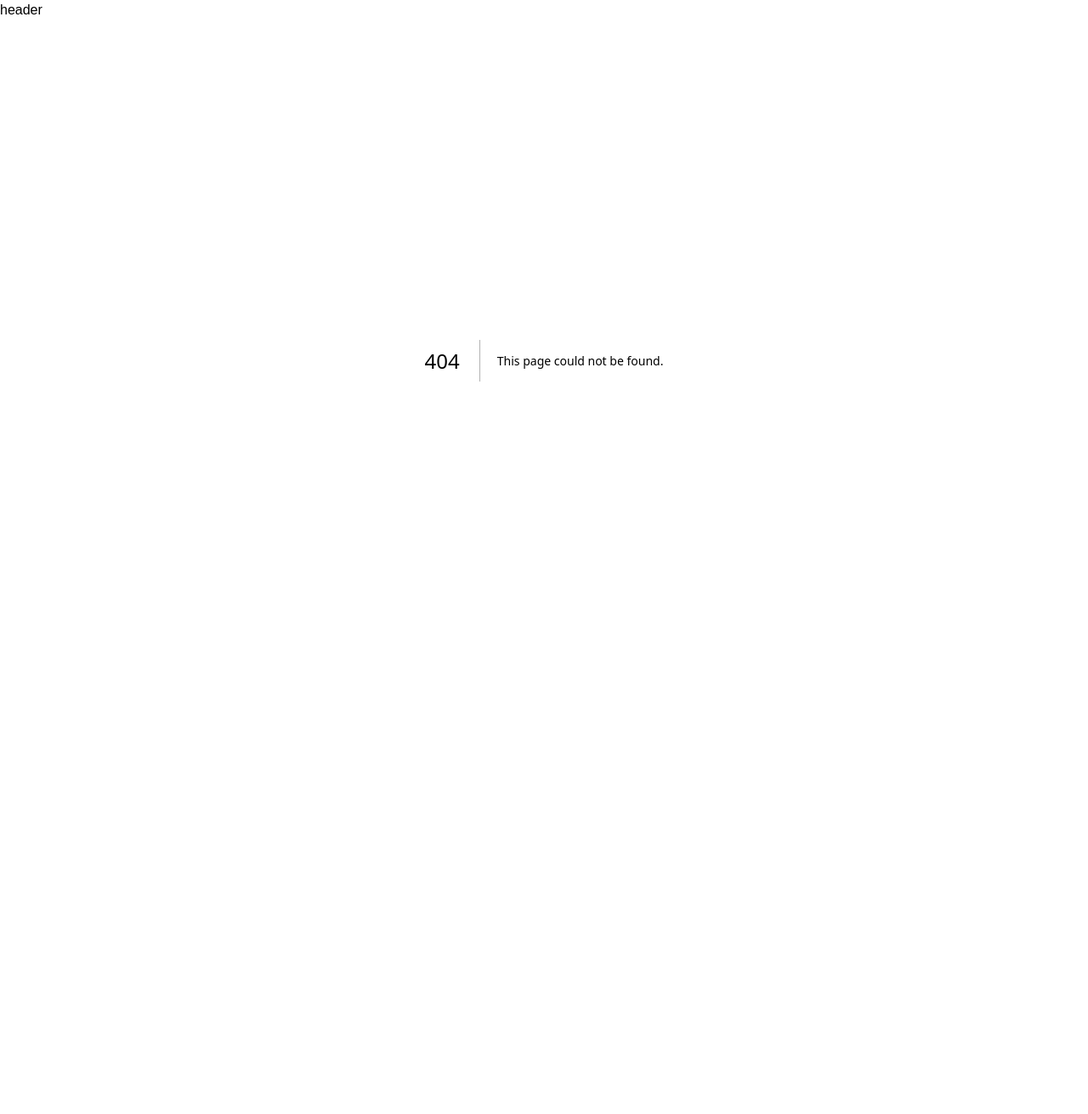
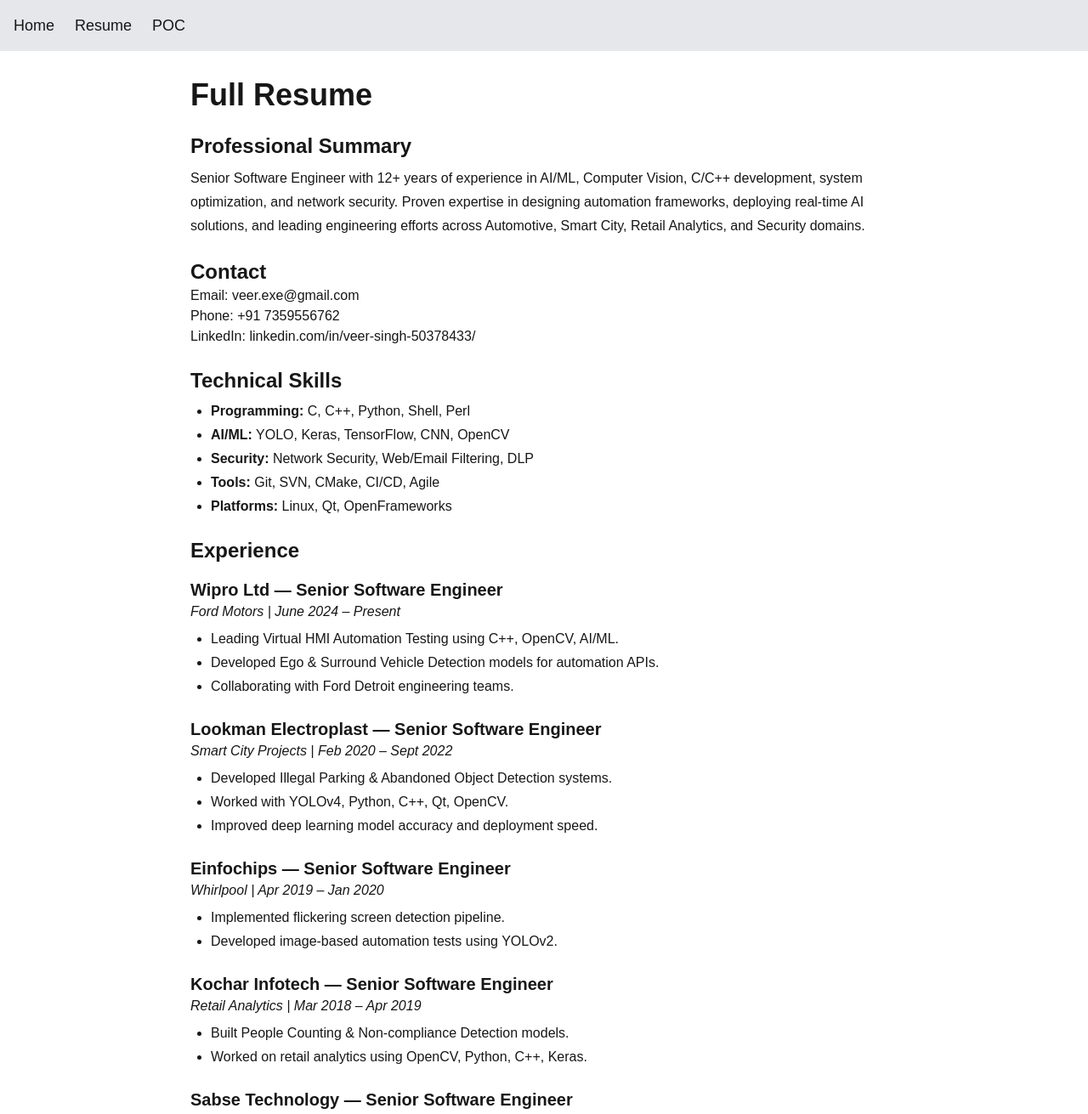
Before and after one commit to veersingh007/work_webwork, a Next.js app in the folder veer_app/: page /resume in a window 1280 px wide. Before the commit this address had no page. Shown: the top 1311 px of the page at 85% size. Before the commit the page ends 824 px from the top, so only its background shows below. Built offline with nearby package versions, Linux system fonts and the light colour scheme.

Commit message:
Updating code for resume and poc

```diff
--- a/veer_app/src/app/Next_page/page.js
+++ /dev/null
@@ -1,11 +0,0 @@
-export default function Next_page() {
-  return (
-    <div className="flex min-h-screen items-center justify-center bg-zinc-50 font-sans dark:bg-black">
-      <main className="flex min-h-screen w-full max-w-3xl flex-col items-center justify-between py-32 px-16 bg-white dark:bg-black sm:items-start">
-        <h1 className="max-w-xs text-3xl font-semibold leading-10 tracking-tight text-black dark:text-zinc-50">
-          Welcome to the Next Page!
-        </h1>
-      </main>
-    </div>
-  );
-}
--- a/veer_app/src/app/layout.js
+++ b/veer_app/src/app/layout.js
@@ -1,30 +1,26 @@
-import { Geist, Geist_Mono } from "next/font/google";
+// =====================
+// Add a simple navigation bar on all pages
+// =====================
+// app/layout.js
+// =====================
 import "./globals.css";
-import Header from "@/components/Header";
 
-const geistSans = Geist({
-  variable: "--font-geist-sans",
-  subsets: ["latin"],
-});
-
-const geistMono = Geist_Mono({
-  variable: "--font-geist-mono",
-  subsets: ["latin"],
-});
 
 export const metadata = {
-  title: "Create Next App",
-  description: "Generated by create next app",
+title: "Veer Singh | Portfolio",
+description: "Professional portfolio of Veer Singh",
 };
+
 
 export default function RootLayout({ children }) {
 return (
 <html lang="en">
-
-      <body
-        className={`${geistSans.variable} ${geistMono.variable} antialiased`}
-      >
-        <Header />
+<body className="bg-white text-black dark:bg-black dark:text-white font-sans">
+<nav className="w-full bg-gray-200 dark:bg-gray-800 p-4 flex gap-6 text-lg font-medium">
+<a href="/" className="hover:underline">Home</a>
+<a href="/resume" className="hover:underline">Resume</a>
+<a href="/poc" className="hover:underline">POC</a>
+</nav>
 {children}
 </body>
 </html>
--- a/veer_app/src/app/page.js
+++ b/veer_app/src/app/page.js
@@ -1,69 +1,25 @@
-import Image from "next/image";
-import Link from "next/link";
+// =====================
+// app/page.js (HOME PAGE)
+// =====================
+export default function Home() {
+return (
+<main className="min-h-screen p-8 max-w-4xl mx-auto">
+<h1 className="text-4xl font-bold mb-4">Welcome to Veer Singh’s Portfolio</h1>
+<p className="text-lg mb-6">Senior Software Engineer | AI/ML | Computer Vision | Network Security</p>
 
-export default function Home() {
-  return (
-    <div className="flex min-h-screen items-center justify-center bg-zinc-50 font-sans dark:bg-black">
-      <main className="flex min-h-screen w-full max-w-3xl flex-col items-center justify-between py-32 px-16 bg-white dark:bg-black sm:items-start">
-        <Image
-          className="dark:invert"
-          src="/next.svg"
-          alt="Next.js logo"
-          width={100}
-          height={20}
-          priority
-        />
-        <div className="flex flex-col items-center gap-6 text-center sm:items-start sm:text-left">
-          <h1 className="max-w-xs text-3xl font-semibold leading-10 tracking-tight text-black dark:text-zinc-50">
-            To get started, edit the page.js file.
-          </h1>
-          <Link href="/Next_page">
-          <h1>next_page</h1>
-          </Link>
-          <p className="max-w-md text-lg leading-8 text-zinc-600 dark:text-zinc-400">
-            Looking for a starting point or more instructions? Head over to{" "}
-            <a
-              href="https://vercel.com/templates?framework=next.js&utm_source=create-next-app&utm_medium=appdir-template-tw&utm_campaign=create-next-app"
-              className="font-medium text-zinc-950 dark:text-zinc-50"
-            >
-              Templates
-            </a>{" "}
-            or the{" "}
-            <a
-              href="https://nextjs.org/learn?utm_source=create-next-app&utm_medium=appdir-template-tw&utm_campaign=create-next-app"
-              className="font-medium text-zinc-950 dark:text-zinc-50"
-            >
-              Learning
-            </a>{" "}
-            center.
-          </p>
-        </div>
-        <div className="flex flex-col gap-4 text-base font-medium sm:flex-row">
-          <a
-            className="flex h-12 w-full items-center justify-center gap-2 rounded-full bg-foreground px-5 text-background transition-colors hover:bg-[#383838] dark:hover:bg-[#ccc] md:w-[158px]"
-            href="https://vercel.com/new?utm_source=create-next-app&utm_medium=appdir-template-tw&utm_campaign=create-next-app"
-            target="_blank"
-            rel="noopener noreferrer"
-          >
-            <Image
-              className="dark:invert"
-              src="/vercel.svg"
-              alt="Vercel logomark"
-              width={16}
-              height={16}
-            />
-            Deploy Now
-          </a>
-          <a
-            className="flex h-12 w-full items-center justify-center rounded-full border border-solid border-black/[.08] px-5 transition-colors hover:border-transparent hover:bg-black/[.04] dark:border-white/[.145] dark:hover:bg-[#1a1a1a] md:w-[158px]"
-            href="https://nextjs.org/docs?utm_source=create-next-app&utm_medium=appdir-template-tw&utm_campaign=create-next-app"
-            target="_blank"
-            rel="noopener noreferrer"
-          >
-            Documentation
-          </a>
-        </div>
-      </main>
-    </div>
-  );
+
+<section className="mt-8 space-y-4">
+<div>
+<a href="/resume" className="text-blue-500 underline text-xl">
+👉 View Full Resume
+</a>
+</div>
+<div>
+<a href="/poc" className="text-blue-500 underline text-xl">
+👉 View POC Work (Coming Soon)
+</a>
+</div>
+</section>
+</main>
+);
 }
--- /dev/null
+++ b/veer_app/src/app/poc/page.js
@@ -0,0 +1,11 @@
+// =====================
+// app/poc/page.js (POC PAGE)
+// =====================
+export default function POCPage() {
+return (
+<main className="min-h-screen p-8 max-w-4xl mx-auto">
+<h1 className="text-4xl font-bold mb-4">POC Projects</h1>
+<p className="text-lg">This section will showcase Proof-of-Concept work. Content coming soon.</p>
+</main>
+);
+}
--- /dev/null
+++ b/veer_app/src/app/resume/page.js
@@ -0,0 +1,119 @@
+// =====================
+// app/resume/page.js (FULL RESUME PAGE)
+// =====================
+export default function ResumePage() {
+return (
+<main className="min-h-screen p-8 max-w-4xl mx-auto">
+<h1 className="text-4xl font-bold mb-6">Full Resume</h1>
+
+
+<section className="mb-6">
+<h2 className="text-2xl font-semibold">Professional Summary</h2>
+<p className="mt-2 leading-7">
+Senior Software Engineer with 12+ years of experience in AI/ML, Computer Vision, C/C++ development,
+system optimization, and network security. Proven expertise in designing automation frameworks, deploying
+real-time AI solutions, and leading engineering efforts across Automotive, Smart City, Retail Analytics,
+and Security domains.
+</p>
+</section>
+
+
+<section className="mb-6">
+<h2 className="text-2xl font-semibold">Contact</h2>
+<p>Email: veer.exe@gmail.com</p>
+<p>Phone: +91 7359556762</p>
+<p>LinkedIn: linkedin.com/in/veer-singh-50378433/</p>
+</section>
+
+
+<section className="mb-6">
+<h2 className="text-2xl font-semibold">Technical Skills</h2>
+<ul className="list-disc ml-6 space-y-1 mt-2">
+<li><strong>Programming:</strong> C, C++, Python, Shell, Perl</li>
+<li><strong>AI/ML:</strong> YOLO, Keras, TensorFlow, CNN, OpenCV</li>
+<li><strong>Security:</strong> Network Security, Web/Email Filtering, DLP</li>
+<li><strong>Tools:</strong> Git, SVN, CMake, CI/CD, Agile</li>
+<li><strong>Platforms:</strong> Linux, Qt, OpenFrameworks</li>
+</ul>
+</section>
+
+
+<section className="mb-6">
+<h2 className="text-2xl font-semibold">Experience</h2>
+
+
+<div className="mt-4">
+<h3 className="text-xl font-semibold">Wipro Ltd — Senior Software Engineer</h3>
+<p className="italic">Ford Motors | June 2024 – Present</p>
+<ul className="list-disc ml-6 mt-2 space-y-1">
+<li>Leading Virtual HMI Automation Testing using C++, OpenCV, AI/ML.</li>
+<li>Developed Ego & Surround Vehicle Detection models for automation APIs.</li>
+<li>Collaborating with Ford Detroit engineering teams.</li>
+</ul>
+</div>
+
+
+<div className="mt-6">
+<h3 className="text-xl font-semibold">Lookman Electroplast — Senior Software Engineer</h3>
+<p className="italic">Smart City Projects | Feb 2020 – Sept 2022</p>
+<ul className="list-disc ml-6 mt-2 space-y-1">
+<li>Developed Illegal Parking & Abandoned Object Detection systems.</li>
+<li>Worked with YOLOv4, Python, C++, Qt, OpenCV.</li>
+<li>Improved deep learning model accuracy and deployment speed.</li>
+</ul>
+</div>
+
+
+<div className="mt-6">
+<h3 className="text-xl font-semibold">Einfochips — Senior Software Engineer</h3>
+<p className="italic">Whirlpool | Apr 2019 – Jan 2020</p>
+<ul className="list-disc ml-6 mt-2 space-y-1">
+<li>Implemented flickering screen detection pipeline.</li>
+<li>Developed image-based automation tests using YOLOv2.</li>
+</ul>
+</div>
+
+
+<div className="mt-6">
+<h3 className="text-xl font-semibold">Kochar Infotech — Senior Software Engineer</h3>
+<p className="italic">Retail Analytics | Mar 2018 – Apr 2019</p>
+<ul className="list-disc ml-6 mt-2 space-y-1">
+<li>Built People Counting & Non-compliance Detection models.</li>
+<li>Worked on retail analytics using OpenCV, Python, C++, Keras.</li>
+</ul>
+</div>
+
+
+<div className="mt-6">
+<h3 className="text-xl font-semibold">Sabse Technology — Senior Software Engineer</h3>
+<p className="italic">Toll Automation | Jun 2017 – Mar 2018</p>
+<ul className="list-disc ml-6 mt-2 space-y-1">
+<li>Developed congestion detection & vehicle classification models.</li>
+<li>Used C++, OpenCV, AI/ML for real-time analytics.</li>
+</ul>
+</div>
+
+
+<div className="mt-6">
+<h3 className="text-xl font-semibold">Sophos — Software Engineer</h3>
+<p className="italic">Network Security | Feb 2012 – Jun 2017</p>
+<ul className="list-disc ml-6 mt-2 space-y-1">
+<li>Developed Web & Email filtering modules using C and Linux.</li>
+<li>Implemented DLP, Antivirus, Spam Filtering, ACL filtering.</li>
+<li>Worked with HTTP/SMTP RFC implementations.</li>
+</ul>
+</div>
+
+
+<div className="mt-6">
+<h3 className="text-xl font-semibold">Sai Infotech — Software Engineer</h3>
+<p className="italic">Video Desk Phone | Mar 2011 – Jan 2012</p>
+<ul className="list-disc ml-6 mt-2 space-y-1">
+<li>Built UI screens & browser features using C/C++ and Qt.</li>
+<li>Implemented call logs, contacts, dial interface modules.</li>
+</ul>
+</div>
+</section>
+</main>
+);
+}
--- a/veer_app/src/components/Header.js
+++ b/veer_app/src/components/Header.js
@@ -1,5 +1,13 @@
 export default function Header() {
-    return (
-        <h1>header</h1>
-    );
+  return (
+    <header className="w-full p-4 bg-gray-900 text-white">
+      <nav className="max-w-5xl mx-auto flex justify-between">
+        <a href="/" className="font-semibold text-lg">Veer Singh</a>
+        <div className="flex gap-6">
+          <a href="/" className="hover:underline">Home</a>
+          <a href="/Next_page" className="hover:underline">Experience</a>
+        </div>
+      </nav>
+    </header>
+  );
 }
```
Lines whose indentation alone changed are shown as unchanged.
